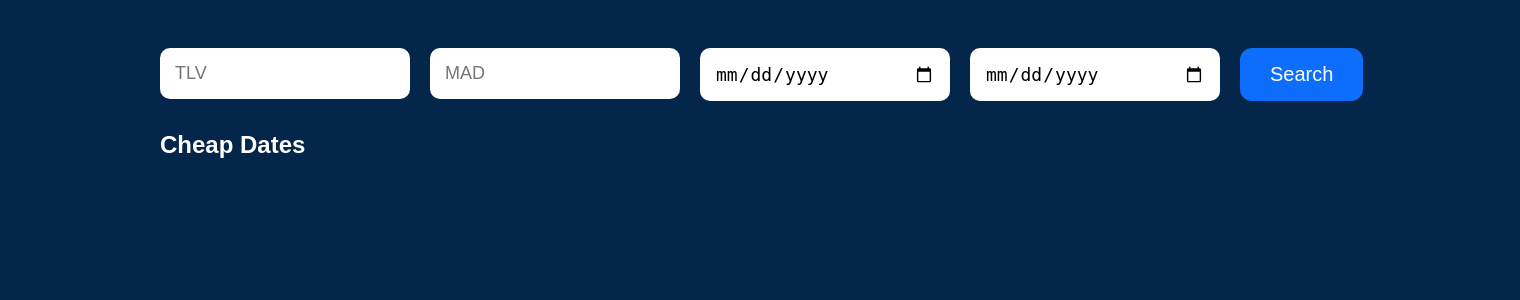
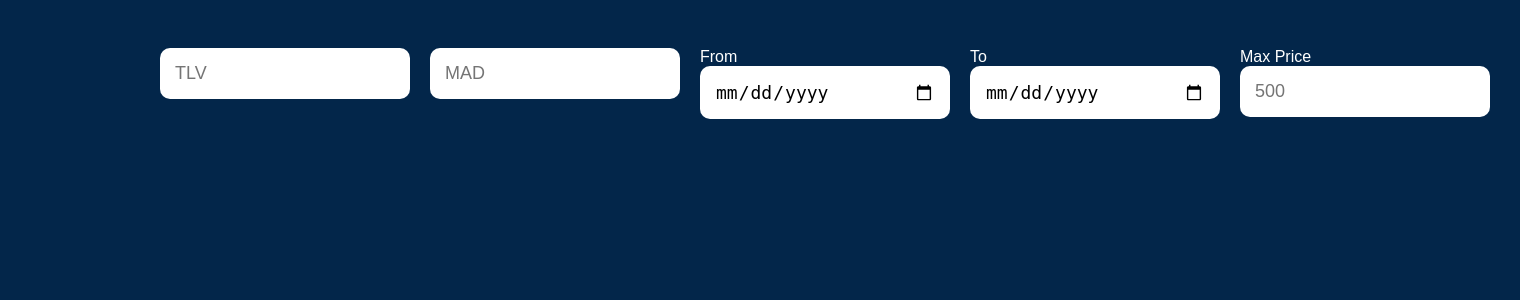
Before and after one commit to lomtik1979-flightprice/flight-bot, a Python web app: template templates/index.html in a window 1520 px wide; the page is wider, and only the part inside the window is pictured. Shown: the top 300 px of that part. Run offline with Jinja, Linux system fonts and the light colour scheme; the template is opened without the code that fills it, so the values that code supplies are empty.

Commit message:
add max price and proper dates

```diff
--- a/templates/index.html
+++ b/templates/index.html
@@ -139,29 +139,37 @@ table {
 
         <div class="field">
 
+    <label>From</label>
+
            <input
                id="date_from"
                type="date"
+               lang="en"
             >
 
             </div>
 
              <div class="field">
 
+    <label>To</label>
+
               <input
                   id="date_to"
                   type="date"
+                  lang="en"
             >
 
           </div>
 
-        <button
-            class="search-btn"
-            onclick="search()">
+            <div class="field">
 
-            Search
+    <label>Max Price</label>
 
-        </button>
+             <input
+                 id="max_price"
+                 type="number"
+                 placeholder="500"
+            >
 
            </div>
 
@@ -249,6 +257,10 @@ async function search() {
         .toUpperCase();
 
     let route =
+        let max_price =
+    document.getElementById(
+        "max_price"
+    ).value;
         `${origin}-${destination}`;
 
     const res = await fetch(
```
Also changed, not shown: app.py (+17 -1 lines). Lines whose indentation alone changed are shown as unchanged.
